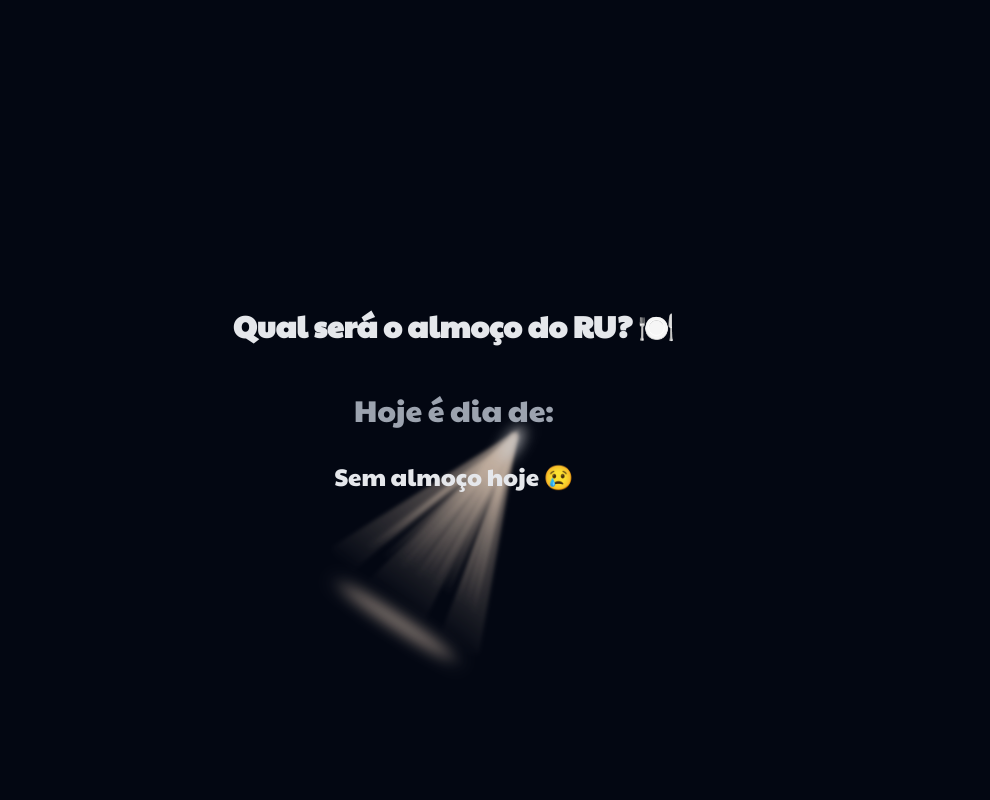
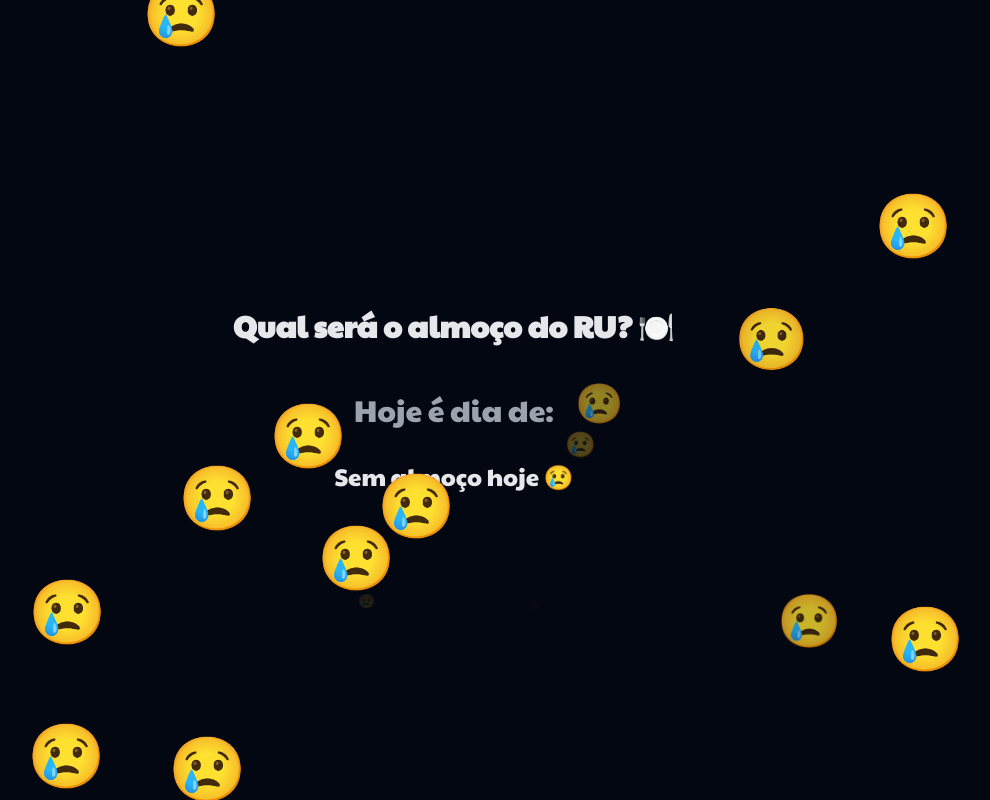
Before and after one commit to MrPinabutter/Lunch-Epiphany, a Next.js app: page / in a window 1280 px wide. Shown: the whole page, without its empty margins (186-1176 px from the left). Built offline with nearby package versions, Linux system fonts and the light colour scheme; a web font is replaced by a local one.

Commit message:
Feat: add emoji to no lunch day

```diff
--- a/src/app/page.tsx
+++ b/src/app/page.tsx
@@ -28,6 +28,7 @@ export default function Home() {
     peixe: ['🐟', '🐠', '🎣'],
     arroz: ['🍚', '🥘'],
     // pasta: ['🍝'],
+    "sem almoço hoje": ['😢'],
   }
 
   const getLunch = async () => {
@@ -89,9 +90,13 @@ export default function Home() {
     <main className="flex min-h-screen relative max-h-screen max-w-[100vw] flex-col items-center justify-center p-8 bg-gray-950 overflow-hidden">
       <h1 className={`text-3xl font-bold text-gray-200 text-center ${dayLunch ? "mb-8" : "mb-40"}`}>Qual será o almoço do RU? 🍽️</h1>
 
-      <Image src="/spotlight.png" alt="Spotlight" width={200} height={200} className='absolute animate-wiggle2 duration-500 -mt-20 -left-20 md:left-1/3 z-0' />
+      {new Date().getDay() !== 0 && new Date().getDay() !== 6 && (
+        <>
+          <Image src="/spotlight.png" alt="Spotlight" width={200} height={200} className='absolute animate-wiggle2 duration-500 -mt-20 -left-20 md:left-1/3 z-0' />
 
-      <Image src="/spotlight.png" alt="Spotlight" width={200} height={200} className='absolute animate-wiggle duration-500 -mt-20 -right-20 md:right-1/3 z-0' />
+          <Image src="/spotlight.png" alt="Spotlight" width={200} height={200} className='absolute animate-wiggle duration-500 -mt-20 -right-20 md:right-1/3 z-0' />
+        </>
+      )}
       {dayLunch && (
         <div className="flex flex-col items-center justify-center">
           <h2 className="text-3xl mt-4 text-gray-400 mb-4 z-10">Hoje é dia de:</h2>
```
